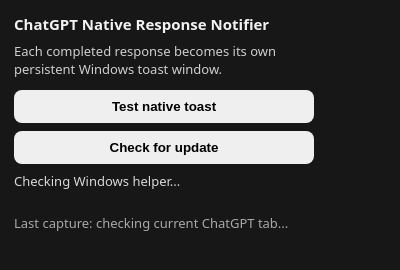
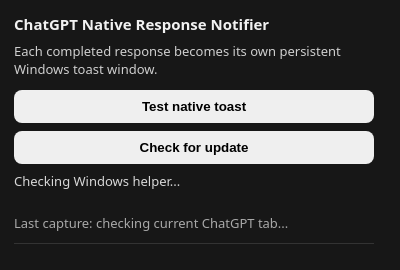
Before and after one commit to thatoneguydan/chatgpt-response-notifier, a browser extension: page extension/popup.html in a window 400 px wide. Drawn offline with Linux system fonts and the light colour scheme.

Commit message:
Show recent capture history in notifier popup

```diff
--- a/extension/popup.html
+++ b/extension/popup.html
@@ -4,13 +4,14 @@
   <meta charset="utf-8">
   <title>ChatGPT Native Response Notifier</title>
   <style>
-    body { font: 13px system-ui, sans-serif; width: 300px; margin: 0; padding: 14px; background: #171717; color: #f2f2f2; }
+    body { font: 13px system-ui, sans-serif; width: 360px; margin: 0; padding: 14px; background: #171717; color: #f2f2f2; }
     h1 { font-size: 15px; margin: 0 0 8px; }
     p { color: #cfcfcf; line-height: 1.4; margin: 0 0 12px; }
     button { width: 100%; border: 0; border-radius: 8px; padding: 9px 10px; font-weight: 650; cursor: pointer; }
     button + button { margin-top: 8px; }
     #status { min-height: 34px; margin-top: 9px; color: #d8d8d8; line-height: 1.35; }
     #updateStatus, #captureStatus { margin-top: 8px; color: #a9a9a9; line-height: 1.35; }
+    #captureHistory { margin-top: 10px; padding-top: 9px; border-top: 1px solid #333; color: #929292; font-size: 11px; line-height: 1.35; white-space: pre-wrap; max-height: 210px; overflow-y: auto; }
   </style>
 </head>
 <body>
@@ -21,6 +22,7 @@
   <div id="status">Checking Windows helper...</div>
   <div id="updateStatus"></div>
   <div id="captureStatus">Last capture: checking current ChatGPT tab...</div>
+  <div id="captureHistory"></div>
   <script src="popup.js"></script>
 </body>
 </html>
```
